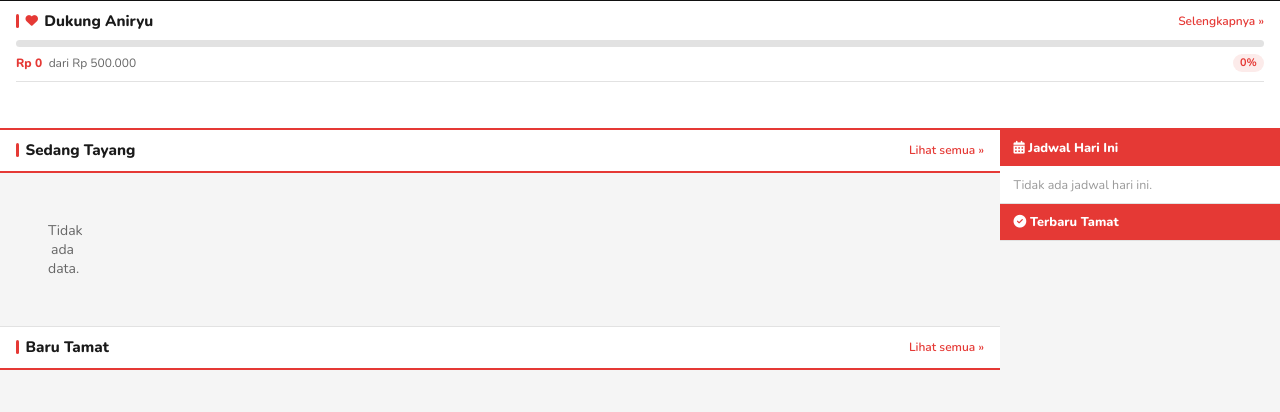
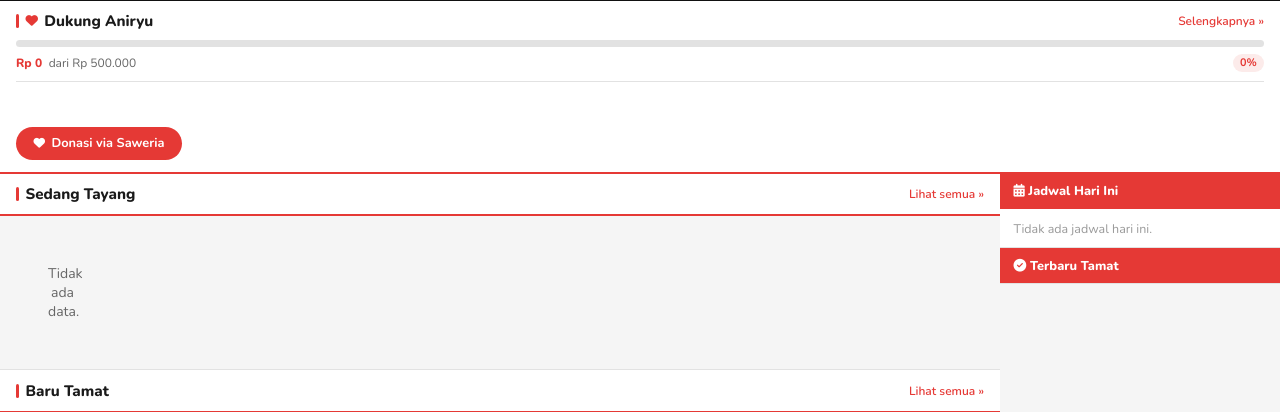
Before and after one commit to RMBLOGG/Aniryu, a Flask app: page / in a window 1280 px wide. Shown: the part 356-768 px from the top of the page. Run offline with Flask 3, Linux system fonts and the light colour scheme; data that the repository does not hold is empty.

Commit message:
Add files via upload

```diff
--- a/templates/index.html
+++ b/templates/index.html
@@ -89,6 +89,22 @@
 .mini-lb-rank { font-size: 0.88rem; min-width: 22px; text-align: center; }
 .mini-lb-name { flex: 1; color: var(--text); font-weight: 600; }
 .mini-lb-amount { color: var(--accent); font-weight: 800; font-size: 0.75rem; }
+.donasi-mini-btn {
+  display: inline-flex;
+  align-items: center;
+  gap: 0.4rem;
+  margin-top: 0.7rem;
+  background: var(--accent);
+  color: #fff;
+  font-size: 0.8rem;
+  font-weight: 700;
+  padding: 0.45rem 1.1rem;
+  border-radius: 50px;
+  text-decoration: none;
+  transition: background 0.2s, transform 0.15s;
+}
+.donasi-mini-btn:hover { background: var(--accent2); transform: translateY(-1px); }
+.donasi-mini-btn i { font-size: 0.72rem; }
 </style>
 {% endblock %}
 
@@ -117,6 +133,7 @@
     <span class="donasi-mini-persen" id="miniPersen">—%</span>
   </div>
   <div class="donasi-mini-lb" id="miniLb"></div>
+  <a href="https://saweria.co/Dayynime" target="_blank" class="donasi-mini-btn"><i class="fa fa-heart"></i> Donasi via Saweria</a>
 </div>
 
 <div class="layout-grid">
```
